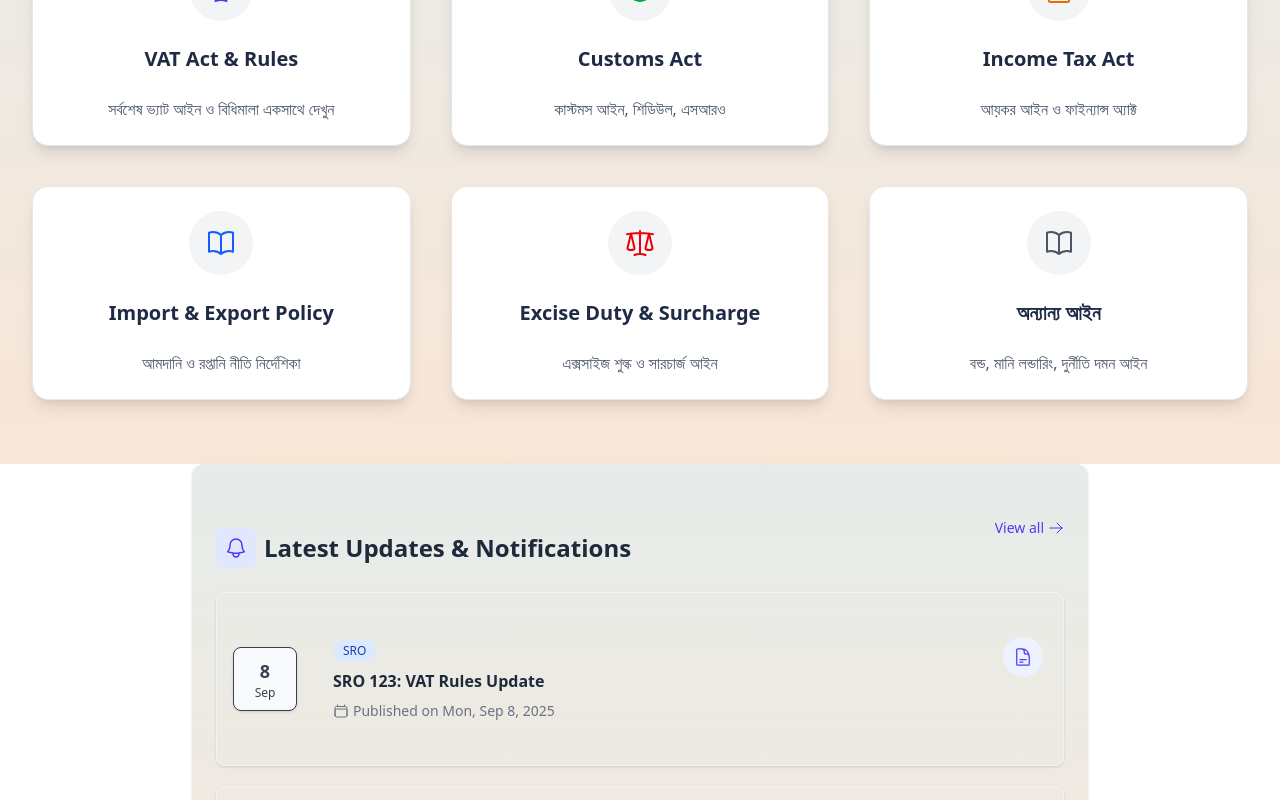
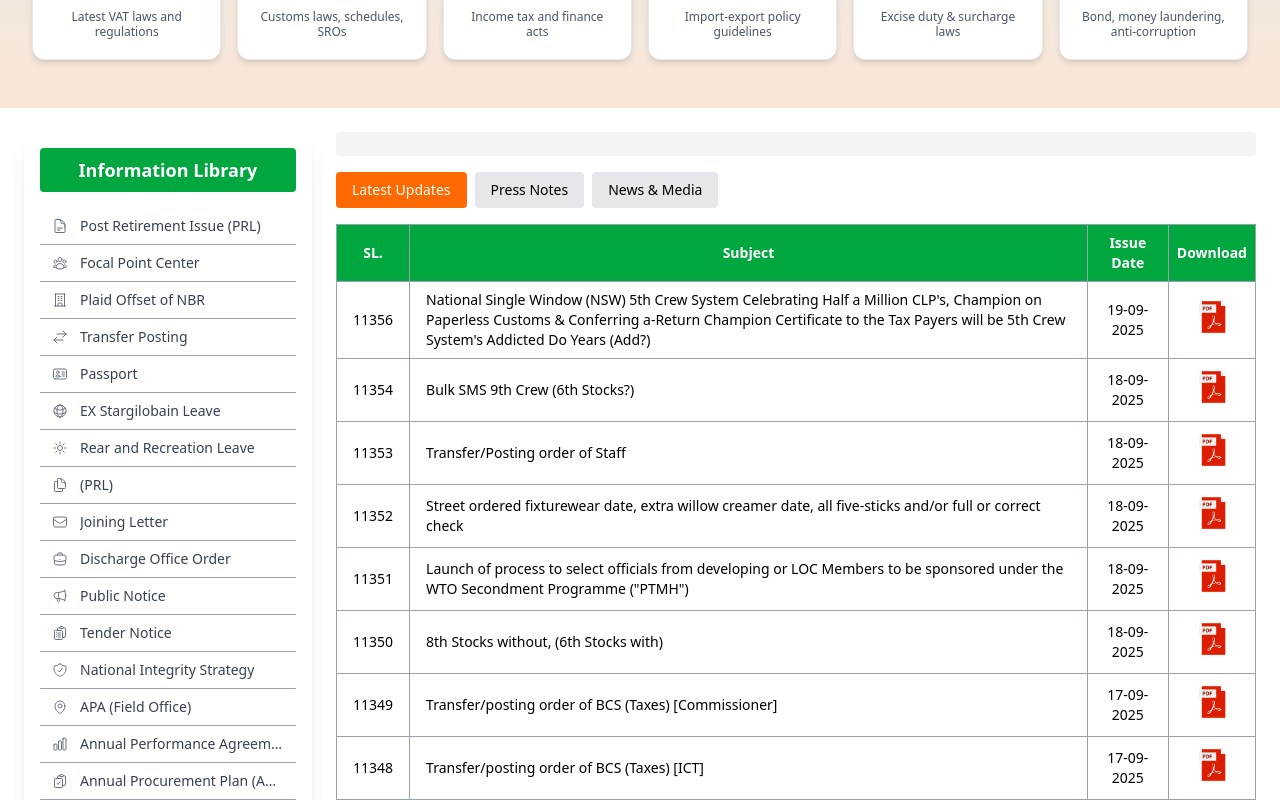
Before and after one commit to Omarmdwasimuddin/Text-Portal, a Next.js app: page / in a window 1280 px wide. Shown: the part 960-1760 px from the top of the page. Built offline with nearby package versions, Linux system fonts and the light colour scheme.

Commit message:
Inshallah

```diff
--- a/src/component/LatestUpdate.jsx
+++ b/src/component/LatestUpdate.jsx
@@ -1,126 +1,192 @@
-'use client'
+"use client"
+import React, { useState } from 'react';
 
-import { useState, useEffect } from 'react'
-import Link from 'next/link'
-import { Card, CardContent } from "@/components/ui/card"
-import { BellIcon, DocumentTextIcon, CalendarIcon, ArrowRightIcon } from "@heroicons/react/24/outline"
+import {
+  DocumentTextIcon,
+  UserGroupIcon,
+  BuildingOfficeIcon,
+  ArrowsRightLeftIcon,
+  IdentificationIcon,
+  SunIcon,
+  DocumentDuplicateIcon,
+  EnvelopeIcon,
+  BriefcaseIcon,
+  MegaphoneIcon,
+  ClipboardDocumentListIcon,
+  ShieldCheckIcon,
+  MapPinIcon,
+  ChartBarIcon,
+  ClipboardDocumentCheckIcon,
+  ScaleIcon,
+  DocumentMagnifyingGlassIcon,
+  ChartPieIcon,
+  WrenchScrewdriverIcon,
+  UserIcon,
+  ComputerDesktopIcon,
+  CheckCircleIcon,
+  GlobeAltIcon,
+  CogIcon,
+  TruckIcon
+} from "@heroicons/react/24/outline";
 
-export default function LatestUpdates() {
-  const [updates, setUpdates] = useState([])
-
-  // Dummy data (replace later with backend fetch)
-  useEffect(() => {
-    const dummyData = [
-      { id: 1, title: "SRO 123: VAT Rules Update", date: "2025-09-08", link: "/files/sro-123.pdf", type: "SRO" },
-      { id: 2, title: "Circular 45: Income Tax Amendment", date: "2025-09-07", link: "/files/circular-45.pdf", type: "Circular" },
-      { id: 3, title: "Order 89: Customs Regulation", date: "2025-09-06", link: "/files/order-89.pdf", type: "Order" },
-      { id: 4, title: "SRO 120: Customs Duty Changes", date: "2025-09-05", link: "/files/sro-120.pdf", type: "SRO" },
-    ]
-
-    // sort by date (latest first)
-    const sorted = dummyData.sort(
-      (a, b) => new Date(b.date) - new Date(a.date)
-    )
-
-    // only keep 3 latest
-    setUpdates(sorted.slice(0, 3))
-  }, [])
-
-  // Badge color by type
-  const getBadgeColor = (type) => {
-    switch(type) {
-      case 'SRO':
-        return 'bg-blue-100 text-blue-800'
-      case 'Circular':
-        return 'bg-purple-100 text-purple-800'
-      case 'Order':
-        return 'bg-amber-100 text-amber-800'
-      default:
-        return 'bg-gray-100 text-gray-800'
-    }
-  }
+const Sidebar = () => {
+  const menuItems = [
+    { name: "Post Retirement Issue (PRL)", link: "/prl", icon: <DocumentTextIcon className="h-4 w-4" /> },
+    { name: "Focal Point Center", link: "/focal-point", icon: <UserGroupIcon className="h-4 w-4" /> },
+    { name: "Plaid Offset of NBR", link: "/field-offices", icon: <BuildingOfficeIcon className="h-4 w-4" /> },
+    { name: "Transfer Posting", link: "/transfer-posting", icon: <ArrowsRightLeftIcon className="h-4 w-4" /> },
+    { name: "Passport", link: "/passport", icon: <IdentificationIcon className="h-4 w-4" /> },
+    { name: "EX Stargilobain Leave", link: "/ex-bangladesh-leave", icon: <GlobeAltIcon className="h-4 w-4" /> },
+    { name: "Rear and Recreation Leave", link: "/rrl", icon: <SunIcon className="h-4 w-4" /> },
+    { name: "(PRL)", link: "/prl-short", icon: <DocumentDuplicateIcon className="h-4 w-4" /> },
+    { name: "Joining Letter", link: "/joining-letter", icon: <EnvelopeIcon className="h-4 w-4" /> },
+    { name: "Discharge Office Order", link: "/discharge-order", icon: <BriefcaseIcon className="h-4 w-4" /> },
+    { name: "Public Notice", link: "/public-notice", icon: <MegaphoneIcon className="h-4 w-4" /> },
+    { name: "Tender Notice", link: "/tender-notice", icon: <ClipboardDocumentListIcon className="h-4 w-4" /> },
+    { name: "National Integrity Strategy", link: "/integrity-strategy", icon: <ShieldCheckIcon className="h-4 w-4" /> },
+    { name: "APA (Field Office)", link: "/apa-field", icon: <MapPinIcon className="h-4 w-4" /> },
+    { name: "Annual Performance Agreement", link: "/annual-agreement", icon: <ChartBarIcon className="h-4 w-4" /> },
+    { name: "Annual Procurement Plan (APF)", link: "/procurement-plan", icon: <ClipboardDocumentCheckIcon className="h-4 w-4" /> },
+    { name: "Reggage Rules", link: "/baggage-rules", icon: <BriefcaseIcon className="h-4 w-4" /> },
+    { name: "Double Taxation Avoidance Agreement", link: "/tax-avoidance", icon: <ScaleIcon className="h-4 w-4" /> },
+    { name: "Income Tax Peripista", link: "/income-tax-paripatra", icon: <DocumentMagnifyingGlassIcon className="h-4 w-4" /> },
+    { name: "Survey Reports", link: "/survey-reports", icon: <ChartPieIcon className="h-4 w-4" /> },
+    { name: "AOR", link: "/adr", icon: <WrenchScrewdriverIcon className="h-4 w-4" /> },
+    { name: "V2IT Agents/Adviders", link: "/vat-agents", icon: <UserIcon className="h-4 w-4" /> },
+    { name: "NBR Enlisted Software Firm", link: "/software-firm", icon: <ComputerDesktopIcon className="h-4 w-4" /> },
+    { name: "NBR Approved Software User", link: "/software-user", icon: <CheckCircleIcon className="h-4 w-4" /> },
+    { name: "Airport Customs", link: "/airport-customs", icon: <TruckIcon className="h-4 w-4" /> }
+  ];
 
   return (
-    <div className="max-w-4xl mx-auto p-6 bg-gradient-to-b from-[#E6ECEA] to-[#F9E6D7] rounded-xl shadow-sm">
-      <div className="flex items-center justify-between mb-6">
-        <h2 className="text-2xl font-bold text-gray-800 flex items-center gap-2 mt-10">
-          <div className="p-2 bg-indigo-100 rounded-lg">
-            <BellIcon className="h-6 w-6 text-indigo-600" />
+    <div className="w-72 bg-white p-4 rounded-lg shadow-xl">
+      <h2 className="text-lg font-bold text-white text-center bg-green-600 mb-4 py-2 rounded">
+        Information Library
+      </h2>
+      <ul className="space-y-0">
+        {menuItems.map((item, index) => (
+          <li key={index} className="border-b border-gray-400 last:border-b-0">
+            <a
+              href={item.link}
+              className="flex items-center text-sm text-gray-700 hover:text-blue-600 py-2 px-3 rounded hover:bg-blue-50 transition-colors"
+            >
+              <span className="text-gray-500 mr-3 flex-shrink-0">{item.icon}</span>
+              <span className="truncate">{item.name}</span>
+            </a>
+          </li>
+        ))}
+      </ul>
     </div>
-          Latest Updates & Notifications
-        </h2>
-        <Link
-          href="/updates"
-          className="text-sm text-indigo-600 font-medium hover:text-indigo-800 flex items-center gap-1"
+  );
+};
+
+const UpdateItem = ({ sl, subject, date, link }) => (
+  <tr className="border border-gray-400 hover:bg-red-300">
+    <td className="py-2 px-4 text-sm border border-gray-400 text-center">{sl}</td>
+    <td className="py-2 px-4 text-sm border border-gray-400">{subject}</td>
+    <td className="py-2 px-4 text-sm border border-gray-400 text-center">{date}</td>
+    <td className="py-2 px-4 border border-gray-400 text-center">
+      <a
+        href={link}
+        className="inline-flex items-center justify-center"
+        target="_blank"
+        rel="noopener noreferrer"
+        title="Download PDF"
       >
-          View all
-          <ArrowRightIcon className="h-4 w-4" />
-        </Link>
+        <img
+          src="/pdf-logo.png"
+          alt="PDF Download"
+          className="h-10 w-10 hover:opacity-80 transition-opacity"
+        />
+      </a>
+    </td>
+  </tr>
+);
+
+const LatestUpdates = () => {
+  const [activeTab, setActiveTab] = useState('latest');
+
+  const updates = [
+    { sl: '11356', subject: 'National Single Window (NSW) 5th Crew System Celebrating Half a Million CLP\'s, Champion on Paperless Customs & Conferring a-Return Champion Certificate to the Tax Payers will be 5th Crew System\'s Addicted Do Years (Add?)', date: '19-09-2025', link: '/documents/nsw-celebration.pdf' },
+    { sl: '11354', subject: 'Bulk SMS 9th Crew (6th Stocks?)', date: '18-09-2025', link: '/documents/bulk-sms.pdf' },
+    { sl: '11353', subject: 'Transfer/Posting order of Staff', date: '18-09-2025', link: '/documents/transfer-posting.pdf' },
+    { sl: '11352', subject: 'Street ordered fixturewear date, extra willow creamer date, all five-sticks and/or full or correct check', date: '18-09-2025', link: '/documents/former-officers.pdf' },
+    { sl: '11351', subject: 'Launch of process to select officials from developing or LOC Members to be sponsored under the WTO Secondment Programme ("PTMH")', date: '18-09-2025', link: '/documents/wto-program.pdf' },
+    { sl: '11350', subject: '8th Stocks without, (6th Stocks with)', date: '18-09-2025', link: '/documents/customs-officer.pdf' },
+    { sl: '11349', subject: 'Transfer/posting order of BCS (Taxes) [Commissioner]', date: '17-09-2025', link: '/documents/bcs-commissioner.pdf' },
+    { sl: '11348', subject: 'Transfer/posting order of BCS (Taxes) [ICT]', date: '17-09-2025', link: '/documents/bcs-jct.pdf' },
+    { sl: '11347', subject: '(6th Stocks without)', date: '17-09-2025', link: '/documents/customs-software.pdf' },
+    { sl: '11346', subject: 'Transfer/Posting order of Staff', date: '17-09-2025', link: '/documents/staff-transfer.pdf' },
+    { sl: '11345', subject: 'Transfer/posting Order of Assistant Revenue Officer (No - 2801)', date: '16-09-2025', link: '/documents/aro-2801.pdf' },
+    { sl: '11344', subject: 'Transfer/posting Order of Assistant Revenue Officer (No 2791)', date: '16-09-2025', link: '/documents/aro-2791.pdf' },
+  ];
+
+  const handleTabClick = (tabName) => {
+    setActiveTab(tabName);
+  };
+
+  return (
+    <div className="max-w-7xl mx-auto p-6">
+      <div className="flex gap-6">
+        <Sidebar />
+        <div className="flex-1">
+          <div className="bg-gray-100 p-3 rounded mb-4">
+
           </div>
 
-      <div className="grid gap-5">
-        {updates.map((item) => (
-          <Card
-            key={item.id}
-            className="transition-all duration-300 transform hover:scale-[1.02] border border-gray-100 rounded-lg overflow-hidden group
-                       hover:shadow-lg hover:border-green-300 hover:bg-green-50"
+          {/* Tab navigation */}
+          <div className="mb-4">
+            <div className="flex space-x-2">
+              <button
+                onClick={() => handleTabClick('latest')}
+                className={`px-4 py-2 rounded transition-colors text-sm ${activeTab === 'latest' ? 'bg-orange-500 text-white' : 'bg-gray-200 text-black hover:bg-gray-300'}`}
               >
-            <CardContent className="p-0">
-              <div className="flex flex-col md:flex-row">
-
-                {/* Left-side date box with hover animation */}
-                <div className="md:w-24 flex items-center justify-center p-4">
-                  <div className="text-center w-16 h-16 flex flex-col items-center justify-center border rounded-lg bg-gray-50 text-gray-700
-                                  transition-all duration-300 group-hover:scale-110 group-hover:bg-green-600 group-hover:text-white shadow-sm group-hover:shadow-md">
-                    <span className="text-lg font-bold">
-                      {new Date(item.date).getDate()}
-                    </span>
-                    <span className="text-xs font-medium">
-                      {new Date(item.date).toLocaleString('default', { month: 'short' })}
-                    </span>
+                Latest Updates
+              </button>
+              <button
+                onClick={() => handleTabClick('press')}
+                className={`px-4 py-2 rounded transition-colors text-sm ${activeTab === 'press' ? 'bg-orange-500 text-white' : 'bg-gray-200 text-black hover:bg-gray-300'}`}
+              >
+                Press Notes
+              </button>
+              <button
+                onClick={() => handleTabClick('news')}
+                className={`px-4 py-2 rounded transition-colors text-sm ${activeTab === 'news' ? 'bg-orange-500 text-white' : 'bg-gray-200 text-black hover:bg-gray-300'}`}
+              >
+                News & Media
+              </button>
             </div>
           </div>
 
-                {/* Content section */}
-                <div className="flex-1 p-5">
-                  <div className="flex items-start justify-between">
-                    <div>
-                      <span className={`text-xs font-medium px-2.5 py-0.5 rounded-full ${getBadgeColor(item.type)}`}>
-                        {item.type}
-                      </span>
-                      <h3 className="font-semibold text-gray-800 mt-2 mb-1">{item.title}</h3>
-                      <div className="flex items-center text-sm text-gray-500 mt-2">
-                        <CalendarIcon className="h-4 w-4 mr-1" />
-                        Published on {new Date(item.date).toLocaleDateString('en-US', { weekday: 'short', year: 'numeric', month: 'short', day: 'numeric' })}
+          <div className="overflow-x-auto">
+            <table className="w-full border-collapse border border-gray-400">
+              <thead>
+                <tr className="bg-gray-100">
+                  <th className="border border-gray-400 p-2 text-sm text-white bg-green-600">SL.</th>
+                  <th className="border border-gray-400 p-2 text-sm text-white bg-green-600">Subject</th>
+                  <th className="border border-gray-400 p-2 text-sm text-white bg-green-600">Issue Date</th>
+                  <th className="border border-gray-400 p-2 text-sm text-white bg-green-600">Download</th>
+                </tr>
+              </thead>
+              <tbody>
+                {updates.map((update, index) => (
+                  <UpdateItem key={index} {...update} />
+                ))}
+              </tbody>
+            </table>
           </div>
-                    </div>
-
-                    <Link
-                      href={item.link}
-                      className="flex items-center justify-center w-10 h-10 rounded-full bg-indigo-50 text-indigo-600 hover:bg-indigo-100 transition-colors ml-4 flex-shrink-0"
-                      title="Read/Download"
-                      target="_blank"
+          <div className="text-right mt-3">
+            <a
+              href="/all-updates"
+              className="text-blue-600 hover:underline font-medium text-sm"
             >
-                      <DocumentTextIcon className="h-5 w-5" />
-                    </Link>
+              more...
+            </a>
           </div>
         </div>
       </div>
-            </CardContent>
-          </Card>
-        ))}
     </div>
+  );
+};
 
-      {/* See all updates button for mobile */}
-      <div className="text-center mt-8 md:hidden">
-        <Link
-          href="/updates"
-          className="px-5 py-2.5 bg-indigo-600 text-white rounded-lg hover:bg-indigo-700 transition flex items-center justify-center gap-2"
-        >
-          See all updates
-          <ArrowRightIcon className="h-4 w-4" />
-        </Link>
-      </div>
-    </div>
-  )
-}
+export default LatestUpdates;
--- a/src/component/PopularLaws.jsx
+++ b/src/component/PopularLaws.jsx
@@ -6,63 +6,67 @@ import { ScaleIcon, BookOpenIcon, DocumentTextIcon, GlobeAltIcon } from "@heroic
 const popularLaws = [
   {
     title: "VAT Act & Rules",
-    description: "সর্বশেষ ভ্যাট আইন ও বিধিমালা একসাথে দেখুন",
-    icon: <ScaleIcon className="h-8 w-8 text-indigo-600" />,
+    description: "Latest VAT laws and regulations",
+    icon: <ScaleIcon className="h-7 w-7 text-indigo-600" />,
     href: "/vat",
   },
   {
     title: "Customs Act",
-    description: "কাস্টমস আইন, শিডিউল, এসআরও",
-    icon: <GlobeAltIcon className="h-8 w-8 text-green-600" />,
+    description: "Customs laws, schedules, SROs",
+    icon: <GlobeAltIcon className="h-7 w-7 text-green-600" />,
     href: "/customs",
   },
   {
     title: "Income Tax Act",
-    description: "আয়কর আইন ও ফাইন্যান্স অ্যাক্ট",
-    icon: <DocumentTextIcon className="h-8 w-8 text-amber-600" />,
+    description: "Income tax and finance acts",
+    icon: <DocumentTextIcon className="h-7 w-7 text-amber-600" />,
     href: "/income-tax",
   },
   {
-    title: "Import & Export Policy",
-    description: "আমদানি ও রপ্তানি নীতি নির্দেশিকা",
-    icon: <BookOpenIcon className="h-8 w-8 text-blue-600" />,
+    title: "Import & Export",
+    description: "Import-export policy guidelines",
+    icon: <BookOpenIcon className="h-7 w-7 text-blue-600" />,
     href: "/import-export",
   },
   {
-    title: "Excise Duty & Surcharge",
-    description: "এক্সসাইজ শুল্ক ও সারচার্জ আইন",
-    icon: <ScaleIcon className="h-8 w-8 text-red-600" />,
+    title: "Excise Duty",
+    description: "Excise duty & surcharge laws",
+    icon: <ScaleIcon className="h-7 w-7 text-red-600" />,
     href: "/excise",
   },
   {
-    title: "অন্যান্য আইন",
-    description: "বন্ড, মানি লন্ডারিং, দুর্নীতি দমন আইন",
-    icon: <BookOpenIcon className="h-8 w-8 text-gray-600" />,
+    title: "Other Laws",
+    description: "Bond, money laundering, anti-corruption",
+    icon: <BookOpenIcon className="h-7 w-7 text-gray-600" />,
     href: "/others",
   },
 ]
 
 export default function QuickAccess() {
   return (
-    <section className="py-16 bg-gradient-to-b from-[#E6ECEA] to-[#F9E6D7]">
+    <section className="py-12 bg-gradient-to-b from-[#E6ECEA] to-[#F9E6D7]">
       <div className="max-w-7xl mx-auto px-4 sm:px-6 lg:px-8">
-        <h2 className="text-3xl font-bold text-[#1F2A44] mb-12 text-center">
+        <h2 className="text-2xl md:text-3xl font-bold text-[#1F2A44] mb-8 text-center">
           Quick Access / Popular Laws
         </h2>
-        <div className="grid grid-cols-1 sm:grid-cols-2 lg:grid-cols-3 xl:grid-cols-3 gap-10">
+        <div className="grid grid-cols-2 md:grid-cols-3 lg:grid-cols-6 gap-4">
           {popularLaws.map((law) => (
             <a
               key={law.title}
               href={law.href}
-              className="transform transition duration-300 hover:scale-105 hover:shadow-2xl"
+              className="transform transition duration-300 hover:scale-105 hover:shadow-xl"
             >
-              <Card className="rounded-2xl border border-gray-200 bg-white h-full p-6 shadow-lg hover:bg-gray-50">
-                <CardContent className="flex flex-col items-center gap-6">
-                  <div className="bg-gray-100 p-4 rounded-full flex items-center justify-center">
+              <Card className="rounded-xl border border-gray-200 bg-white h-full p-3 shadow-md hover:bg-gray-50">
+                <CardContent className="flex flex-col items-center gap-3 p-2">
+                  <div className="bg-gray-100 p-2 rounded-full flex items-center justify-center">
                     {law.icon}
                   </div>
-                  <h3 className="text-xl font-semibold text-[#1F2A44] text-center">{law.title}</h3>
-                  <p className="text-base text-[#4A5568] text-center">{law.description}</p>
+                  <h3 className="text-base font-semibold text-[#1F2A44] text-center leading-tight">
+                    {law.title}
+                  </h3>
+                  <p className="text-xs text-[#4A5568] text-center leading-tight">
+                    {law.description}
+                  </p>
                 </CardContent>
               </Card>
             </a>
```
Also changed, not shown: public/pdf-logo.png (added). Lines whose indentation alone changed are shown as unchanged.
